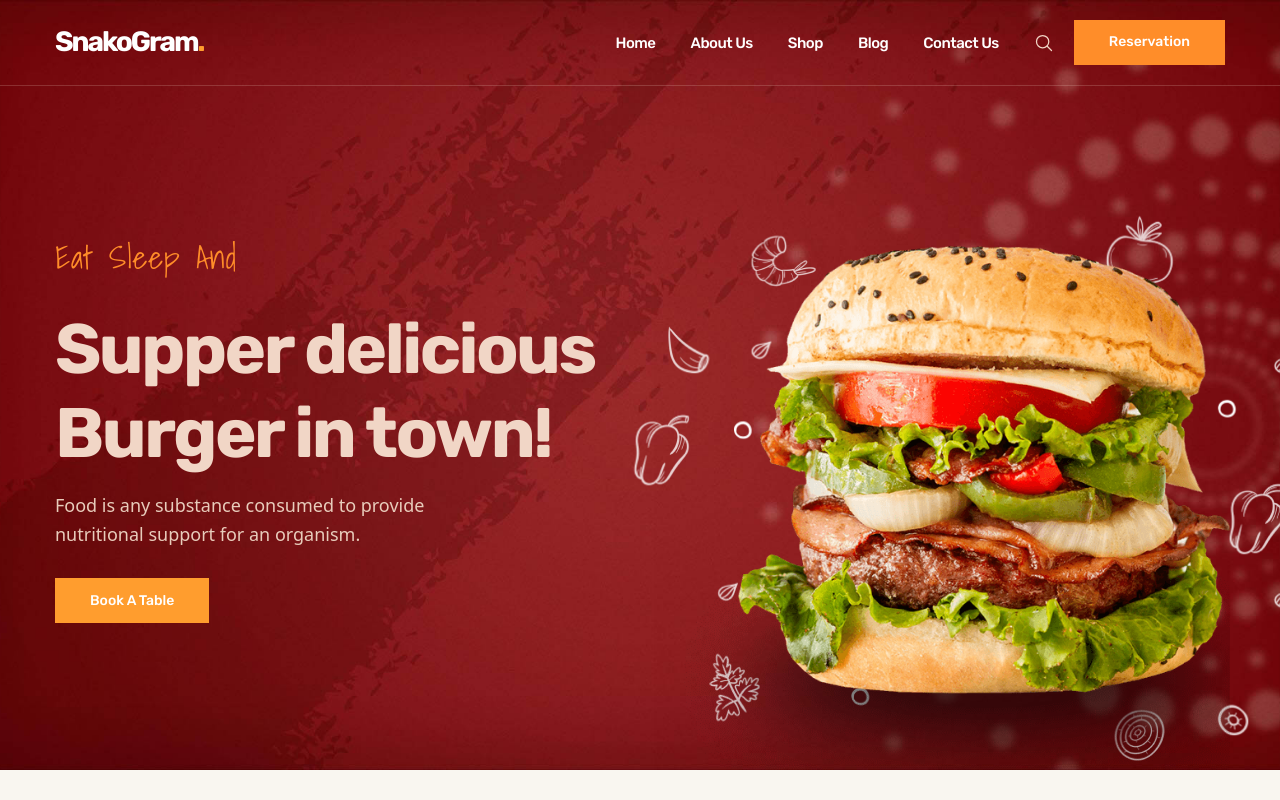
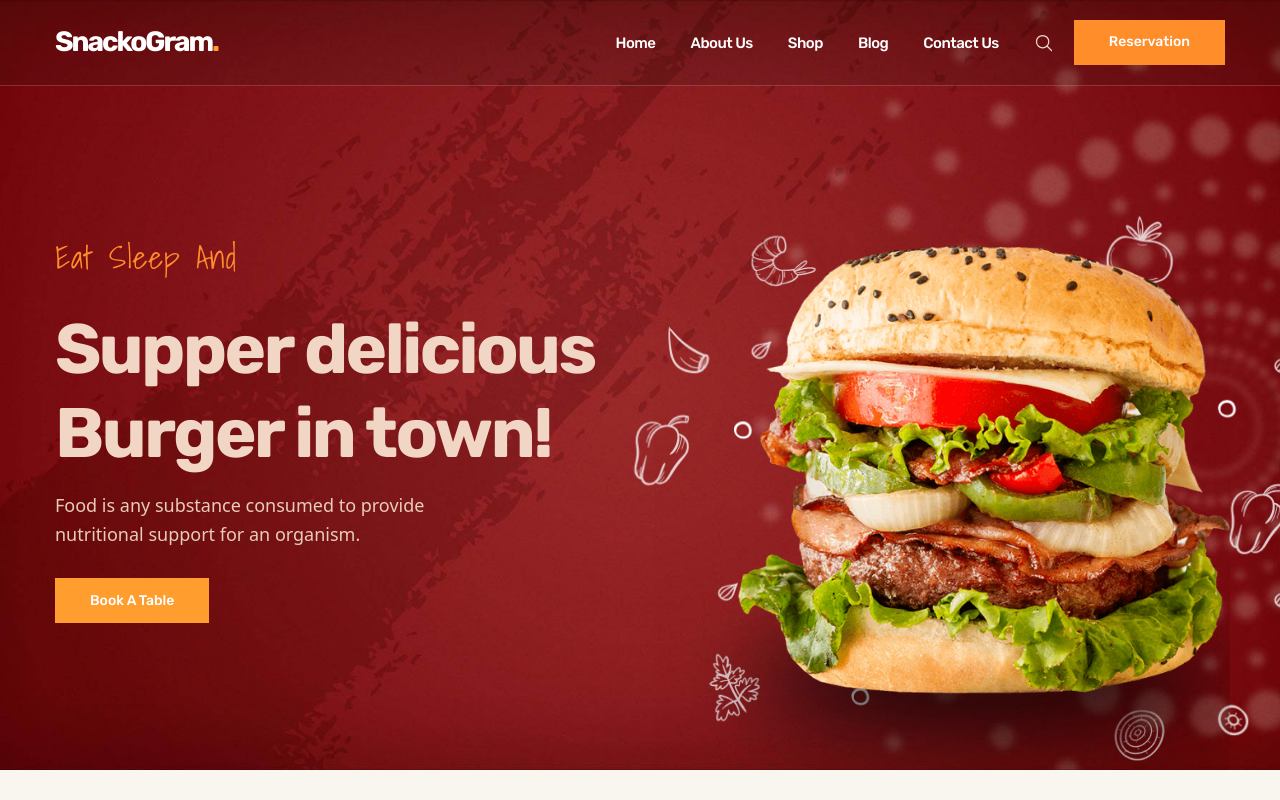
Before and after one commit to Manavkhare121/Zomata-Mern-Project, a React (Vite) app in the folder Frontend/Zomato_MERN_Project/: page / in a window 1280 px wide. Built offline with nearby package versions, Linux system fonts and the light colour scheme.

Commit message:
Implemented the Main.jsx and Main.css code changes

```diff
--- a/Frontend/Zomato_MERN_Project/src/Pages/General/Main.jsx
+++ b/Frontend/Zomato_MERN_Project/src/Pages/General/Main.jsx
@@ -95,25 +95,25 @@ const Header = () => {
   };
   useEffect(() => {
     const handleScroll = () => {
+      // Change 50 to window.innerHeight if you want it exactly after the full hero height
+      // But 50 is usually better for User Experience (Sticky Header)
       if (window.scrollY > 50) {
         setIsScrolled(true);
       } else {
         setIsScrolled(false);
       }
     };
-
     window.addEventListener("scroll", handleScroll);
-
     return () => {
       window.removeEventListener("scroll", handleScroll);
     };
   }, []);
 
   return (
-    <header className={`header ${active || isScrolled ? 'active' : ''}`} data-header>
+    <header className={`header ${active ? 'active' : ''} ${isScrolled ? 'scrolled' : ''}`} data-header>
       <div className="container">
         <h1>
-          <a className="Png">SnakoGram<span className="span">.</span></a>
+          <a className="Png">SnackoGram<span className="span">.</span></a>
         </h1>
 
        <nav className={`navbar ${active ? 'active' : ''}`} data-navbar>
@@ -303,7 +303,7 @@ const CTA = () => {
     <section className="section section-divider white cta" style={{ backgroundImage: `url(${heroBg})` }}>
       <div className="container">
         <div className="cta-content">
-          <h2 className="h2 section-title">The SnakoGram Have Excellent Of <span className="span">Quality Burgers!</span></h2>
+          <h2 className="h2 section-title">The SnackoGram Have Excellent Of <span className="span">Quality Burgers!</span></h2>
           <p className="section-text">The restaurants in Hangzhou also catered to many northern Chinese who had fled south...</p>
           <button className="btn btn-hover">Order Now</button>
         </div>
@@ -481,7 +481,7 @@ const Footer = () => {
       style={{ backgroundImage: `url(${footerIllu})` }}>
         <div className="container">
           <div className="footer-brand">
-            <a href="" className="Png2">SnakoGram<span className="span">.</span></a>
+            <a href="" className="Png2">SnackoGram<span className="span">.</span></a>
             <p className="footer-text">Financial experts support or help you to to find out which way you can raise your funds more.</p>
             <ul className="social-list">
               <li><a href="#" className="social-link"><IoLogoFacebook /></a></li>
@@ -494,7 +494,7 @@ const Footer = () => {
           <ul className="footer-list">
             <li><p className="footer-list-title">Contact Info</p></li>
             <li><p className="footer-list-item">+916210999222</p></li>
-            <li><p className="footer-list-item">inf@snakogramGmail24.com</p></li>
+            <li><p className="footer-list-item">inf@SnackoGramGmail24.com</p></li>
             <li><address className="footer-list-item">Indrapuri , Bhopal</address></li>
           </ul>
 
--- a/Frontend/Zomato_MERN_Project/src/styles/Main.css
+++ b/Frontend/Zomato_MERN_Project/src/styles/Main.css
@@ -17,7 +17,11 @@ a {
   color: inherit;
 }
 
-a, img, svg, span, input, select, button, textarea, ion-icon { display: block; }
+/* RESPONSIVE FIX: Added max-width to prevent overflow */
+a, img, svg, span, input, select, button, textarea, ion-icon {
+  display: block;
+  max-width: 100%;
+}
 
 img { height: auto; }
 
@@ -42,12 +46,10 @@ html {
 }
 
 body {
-
   color: hsl(0, 0%, 47%); /* sonic-silver */
   font-size: 1.6rem;
   line-height: 1.6;
   overflow-x: hidden;
-  /* Removed height: 100% to fix scroll issue */
   width: 100%;
   min-height: 100vh;
 }
@@ -79,7 +81,8 @@ body.active { overflow: hidden; }
   letter-spacing: -1px;
 }
 
-.h1, .h2 { font-size: 3.2rem; }
+/* RESPONSIVE FIX: Fluid typography for very small screens */
+.h1, .h2 { font-size: clamp(2.8rem, 5vw, 3.2rem); }
 .h2, .h3, .h4 { font-weight: 600; }
 .h3 { font-size: 2.2rem; }
 .h4 { font-size: 1.8rem; }
@@ -139,7 +142,6 @@ body.active { overflow: hidden; }
   background-position: bottom;
 }
 
-/* Note: You still need the dynamic image variable or hardcoded URL here */
 .section-divider.white::after {
   background-image: var(--bg-shape-white);
 }
@@ -220,8 +222,9 @@ body.active { overflow: hidden; }
   left: 0;
   width: 100%;
   padding-block: 20px;
-  border-block-end: 1px solid hsla(23, 61%, 86%, 0.2); /* champagne-pink_20 */
+  border-block-end: 1px solid hsla(23, 61%, 86%, 0.2);
   z-index: 4;
+  background: rgba(32, 29, 29, 0.15);
   transition: background-color 0.3s ease, box-shadow 0.3s ease;
 }
 
@@ -263,7 +266,6 @@ body.active { overflow: hidden; }
   gap: 20px;
 }
 
-/* INITIAL SEARCH BTN COLOR (Before Scroll) */
 .search-btn {
   color: hsl(23, 61%, 86%); /* champagne-pink */
   font-size: 20px;
@@ -274,7 +276,6 @@ body.active { overflow: hidden; }
   gap: 4px;
 }
 
-/* INITIAL TOGGLE BTN COLOR (Before Scroll) */
 .line {
   width: 10px;
   height: 3px;
@@ -303,11 +304,14 @@ body.active { overflow: hidden; }
   overflow: hidden;
   visibility: hidden;
   transition: 0.25s ease;
+  z-index: 5; /* RESPONSIVE FIX: Ensure it sits on top of hero content */
 }
 
 .navbar.active {
-  height: 236px;
+  height: auto; /* RESPONSIVE FIX: Allow flexible height for mobile menu */
+  min-height: 236px;
   visibility: visible;
+  padding-bottom: 20px;
 }
 
 .navbar-list { margin-block: 10px; }
@@ -323,38 +327,6 @@ body.active { overflow: hidden; }
 }
 
 .navbar-link:is(:hover, :focus) { color: hsl(28, 100%, 58%); /* dark-orange */ }
-
-/* --- SCROLL STATE HARDCODED --- */
-.header.active,
-.header.scrolled {
-  position: fixed;
-  top: 0;
-  left: 0;
-  background-color: #ffffff !important;
-  box-shadow: 0 1px 4px hsla(0, 0%, 0%, 0.2);
-  animation: slideIn 0.5s ease-out forwards;
-}
-
-@keyframes slideIn {
-  0% { transform: translateY(-100%); }
-  100% { transform: translateY(0); }
-}
-
-/* Change Text/Icon Colors when Scrolled */
-.header.active .Png,
-.header.scrolled .Png {
-  color: hsl(210, 26%, 7%); /* rich-black-fogra-29 */
-}
-
-.header.active .search-btn,
-.header.scrolled .search-btn {
-  color: hsl(210, 26%, 7%);
-}
-
-.header.active .line,
-.header.scrolled .line {
-  background-color: hsl(210, 26%, 7%);
-}
 
 /*-----------------------------------*\
   #SEARCH BOX
@@ -395,7 +367,7 @@ body.active { overflow: hidden; }
   padding-inline-end: 70px;
 }
 
-.search-input::placeholder { color: hsl(0, 0%, 60%); /* spanish-gray */ }
+.search-input::placeholder { color: hsl(0, 0%, 60%);  }
 .search-input::-webkit-search-cancel-button { display: none; }
 
 .search-submit {
@@ -415,7 +387,7 @@ body.active { overflow: hidden; }
   inset: 0;
   z-index: -1;
   cursor: pointer;
-  color: white; /* Added for close icon visibility */
+  color: white;
 }
 
 /*-----------------------------------*\
@@ -569,12 +541,9 @@ body.active { overflow: hidden; }
 
 .about .btn { margin-inline: auto; }
 
-/*-----------------------------------*\
-  #FOOD MENU
-\*-----------------------------------*/
 
 .food-menu {
-  background-color: hsl(38, 44%, 96%); /* isabelline */
+  background-color: hsl(38, 44%, 96%);
   text-align: center;
 }
 
@@ -1244,14 +1213,27 @@ textarea.input-field {
 
   .nav-toggle-btn { display: none; }
   .header .container { gap: 20px; }
-  .navbar, .navbar.active { all: unset; margin-inline-start: auto; }
+
+  /* RESPONSIVE FIX: Reset desktop navigation */
+  .navbar, .navbar.active {
+    all: unset;
+    margin-inline-start: auto;
+    display: block;
+  }
+
   .navbar-list { margin-block: 0; display: flex; gap: 5px; }
   .nav-item:not(:last-child) { border-block-end: none; }
+
+  /* DEFAULT DESKTOP LINK COLOR: White (for transparent header) */
   .navbar-link {
     font-size: 1.5rem;
-    color:#fff; /* rich-black-fogra-29 */
+    color: #ffffff;
     letter-spacing: -0.5px;
   }
+
+  /* Hover state remains orange */
+  .navbar-link:is(:hover, :focus) { color: hsl(28, 100%, 58%); }
+
 
   .hero { min-height: 660px; display: grid; align-items: center; }
   .hero-subtitle { font-size: 3.2rem; }
@@ -1318,8 +1300,8 @@ textarea.input-field {
   background-color: chocolate;
   padding: 20px;
   border-radius: 10px;
-  width: 420px;
-  max-width: 95%;
+  width: 95%; /* RESPONSIVE FIX: Ensure it fits on small screens */
+  max-width: 420px;
   box-shadow: 0 0 20px rgba(0, 0, 0, 0.3);
   animation: popup 0.25s ease-out;
 }
```
